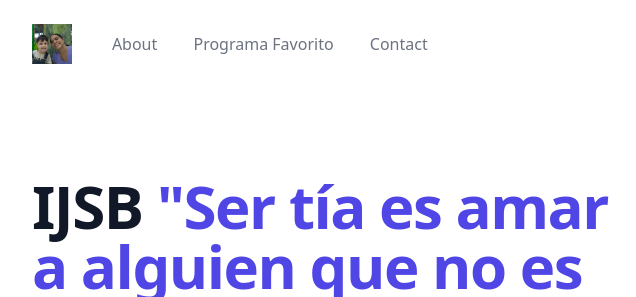
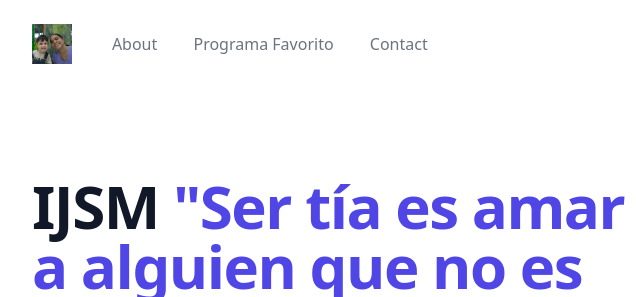
Before and after one commit to nelyemoran/async-project, a website: page src/index.html in a window 1280 px wide. Shown: the top 297 px of the page, 0-636 px from the left. Drawn offline with nearby package versions, Linux system fonts and the light colour scheme; no server answers.

Commit message:
cambio en HTML

```diff
--- a/package.json
+++ b/package.json
@@ -4,7 +4,7 @@
   "description": "",
   "main": "index.js",
   "scripts": {
-    "test": "echo \"Error: no test specified\" && exit 1"
+    "deploy": "gh-pages -d src"
   },
   "keywords": [],
   "author": "",
--- a/src/index.html
+++ b/src/index.html
@@ -39,7 +39,7 @@
         <main class="mt-10 mx-auto max-w-7xl px-4 sm:mt-12 sm:px-6 md:mt-16 lg:mt-20 lg:px-8 xl:mt-28">
           <div class="sm:text-center lg:text-left">
             <h1 class="text-4xl tracking-tight font-extrabold text-gray-900 sm:text-5xl md:text-6xl">
-              <span class="block xl:inline">IJSB</span>
+              <span class="block xl:inline">IJSM</span>
               <span class="block text-indigo-600 xl:inline">"Ser tía es amar a alguien que no es tuyo, pero a quien tu corazón le pertenece."</span>
             </h1>
             <p
```
